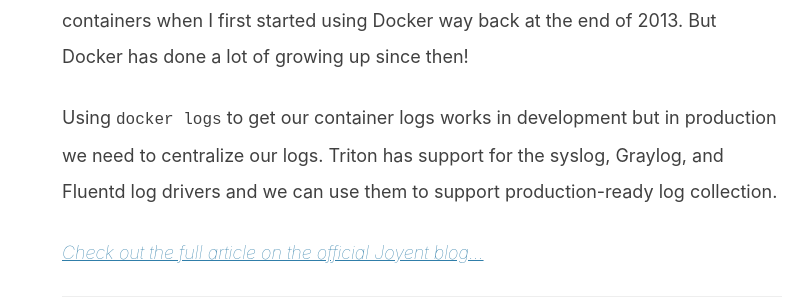
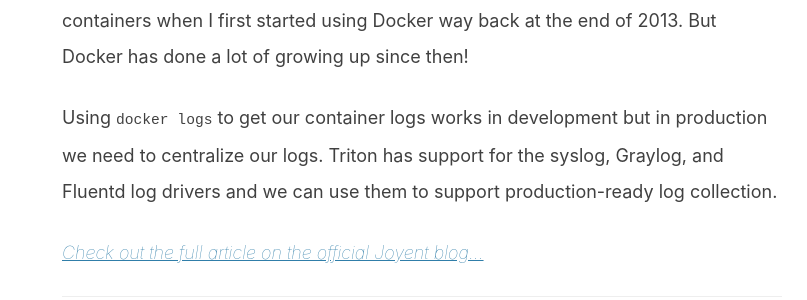
Before and after one commit to tgross/blog.0x74696d.com, a Jekyll site: the page built from _posts/2016-03-18-docker-log-drivers.md, in a window 1280 px wide. Shown: the part 408-708 px from the top of the page, without its empty margins (218-1025 px from the left). Built offline with Jekyll 4.4.1, drawn with Linux system fonts in a browser that asks for light colours.

Commit message:
Fix overly tiny in-line code block font

```diff
--- a/css/base.css
+++ b/css/base.css
@@ -115,10 +115,6 @@
       margin: 0 10px;
       background-color: #efefef;
       border-radius: 5px;
-  }
-  .content code {
-      font-size: 16px;
-      font-size: 0.889rem;
   }
 
 .error i {
```
